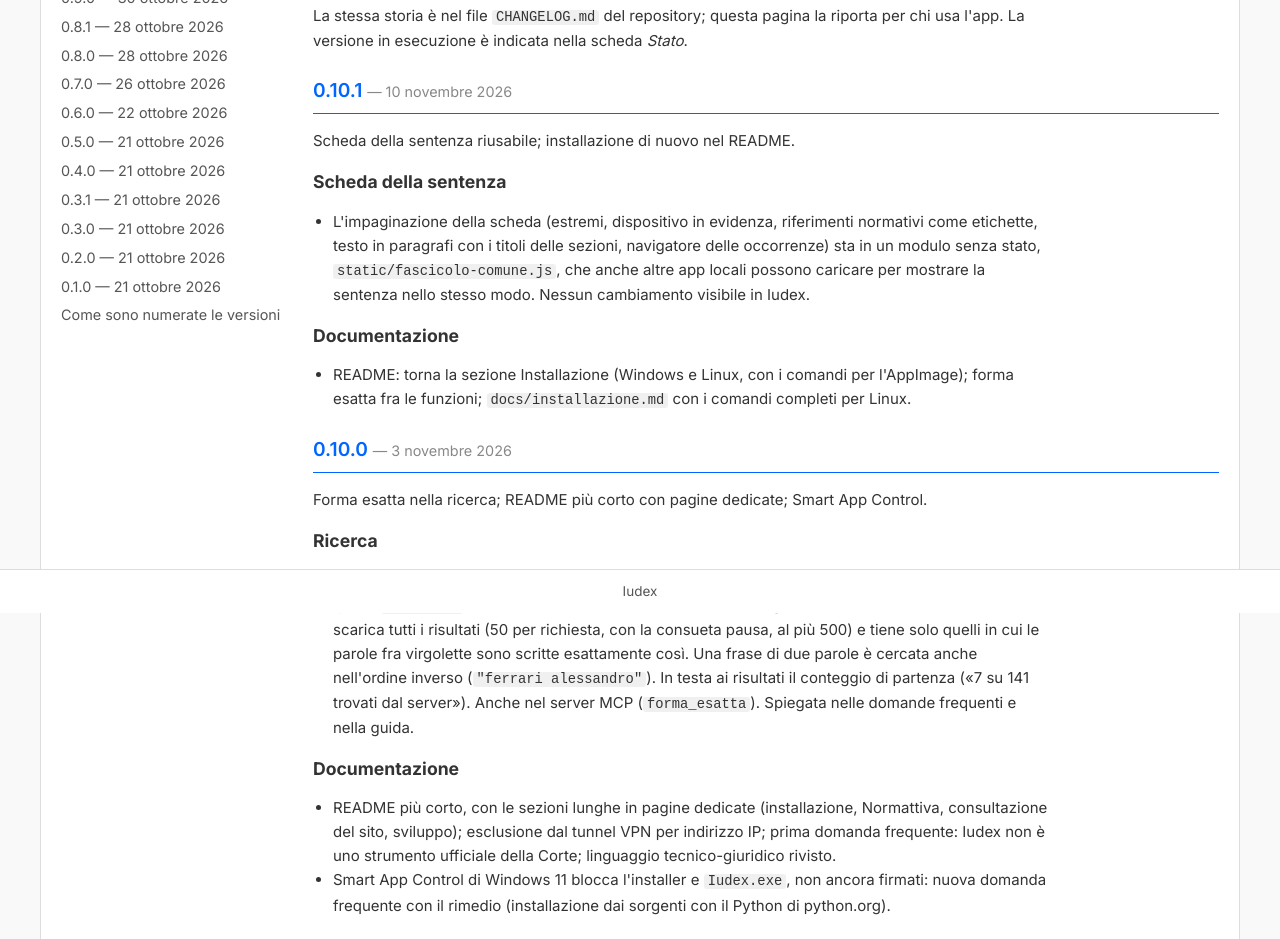
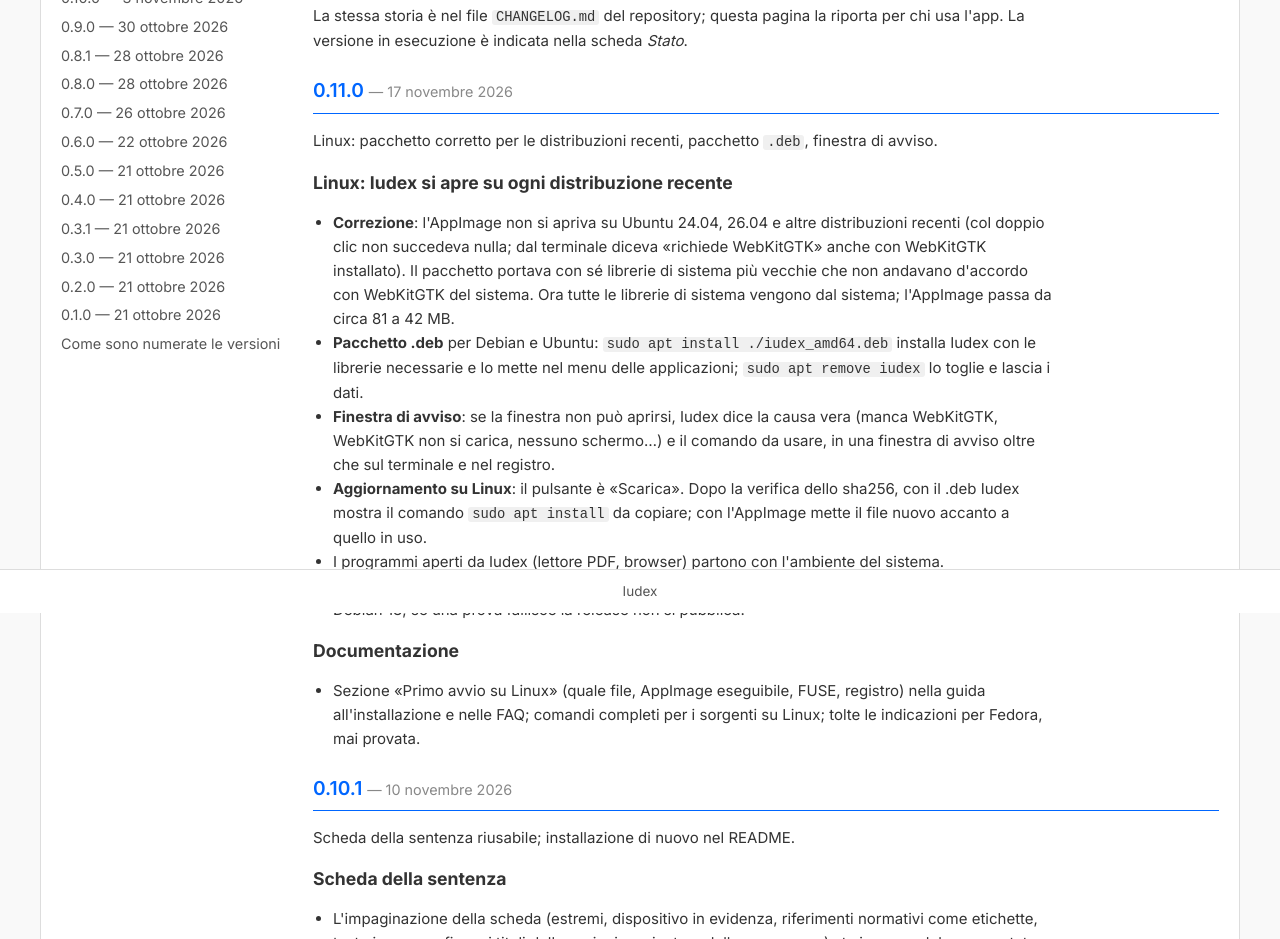
Before and after one commit to SOsintOps/Iudex, a plain HTML site: page src/iudex/static/versioni.html in a window 1280 px wide. Shown: the part 187-1126 px from the top of the page. Drawn offline with Linux system fonts and the light colour scheme; no server answers.

Commit message:
Versione 0.11.0

```diff
--- a/src/iudex/static/versioni.html
+++ b/src/iudex/static/versioni.html
@@ -36,6 +36,7 @@
 
 <main class="informativa"><div class="pagina-info">
   <nav aria-label="Indice">
+    <a href="#v0110">0.11.0 — 17 novembre 2026</a>
     <a href="#v0101">0.10.1 — 10 novembre 2026</a>
     <a href="#v0100">0.10.0 — 3 novembre 2026</a>
     <a href="#v090">0.9.0 — 30 ottobre 2026</a>
@@ -54,6 +55,22 @@
   <article class="documento">
     <h1>Versioni di Iudex</h1>
     <p>La stessa storia è nel file <code>CHANGELOG.md</code> del repository; questa pagina la riporta per chi usa l'app. La versione in esecuzione è indicata nella scheda <em>Stato</em>.</p>
+
+    <h2 id="v0110">0.11.0 <span class="data">— 17 novembre 2026</span></h2>
+    <p>Linux: pacchetto corretto per le distribuzioni recenti, pacchetto <code>.deb</code>, finestra di avviso.</p>
+    <h3>Linux: Iudex si apre su ogni distribuzione recente</h3>
+    <ul>
+      <li><b>Correzione</b>: l'AppImage non si apriva su Ubuntu 24.04, 26.04 e altre distribuzioni recenti (col doppio clic non succedeva nulla; dal terminale diceva «richiede WebKitGTK» anche con WebKitGTK installato). Il pacchetto portava con sé librerie di sistema più vecchie che non andavano d'accordo con WebKitGTK del sistema. Ora tutte le librerie di sistema vengono dal sistema; l'AppImage passa da circa 81 a 42 MB.</li>
+      <li><b>Pacchetto .deb</b> per Debian e Ubuntu: <code>sudo apt install ./iudex_amd64.deb</code> installa Iudex con le librerie necessarie e lo mette nel menu delle applicazioni; <code>sudo apt remove iudex</code> lo toglie e lascia i dati.</li>
+      <li><b>Finestra di avviso</b>: se la finestra non può aprirsi, Iudex dice la causa vera (manca WebKitGTK, WebKitGTK non si carica, nessuno schermo…) e il comando da usare, in una finestra di avviso oltre che sul terminale e nel registro.</li>
+      <li><b>Aggiornamento su Linux</b>: il pulsante è «Scarica». Dopo la verifica dello sha256, con il .deb Iudex mostra il comando <code>sudo apt install</code> da copiare; con l'AppImage mette il file nuovo accanto a quello in uso.</li>
+      <li>I programmi aperti da Iudex (lettore PDF, browser) partono con l'ambiente del sistema.</li>
+      <li><b>Prova di avvio</b> a ogni rilascio: .deb e AppImage si aprono in contenitori Ubuntu 22.04, 24.04, 26.04 e Debian 13; se una prova fallisce la release non si pubblica.</li>
+    </ul>
+    <h3>Documentazione</h3>
+    <ul>
+      <li>Sezione «Primo avvio su Linux» (quale file, AppImage eseguibile, FUSE, registro) nella guida all'installazione e nelle FAQ; comandi completi per i sorgenti su Linux; tolte le indicazioni per Fedora, mai provata.</li>
+    </ul>
 
     <h2 id="v0101">0.10.1 <span class="data">— 10 novembre 2026</span></h2>
     <p>Scheda della sentenza riusabile; installazione di nuovo nel README.</p>
```
Also changed, not shown: 3 other files.
